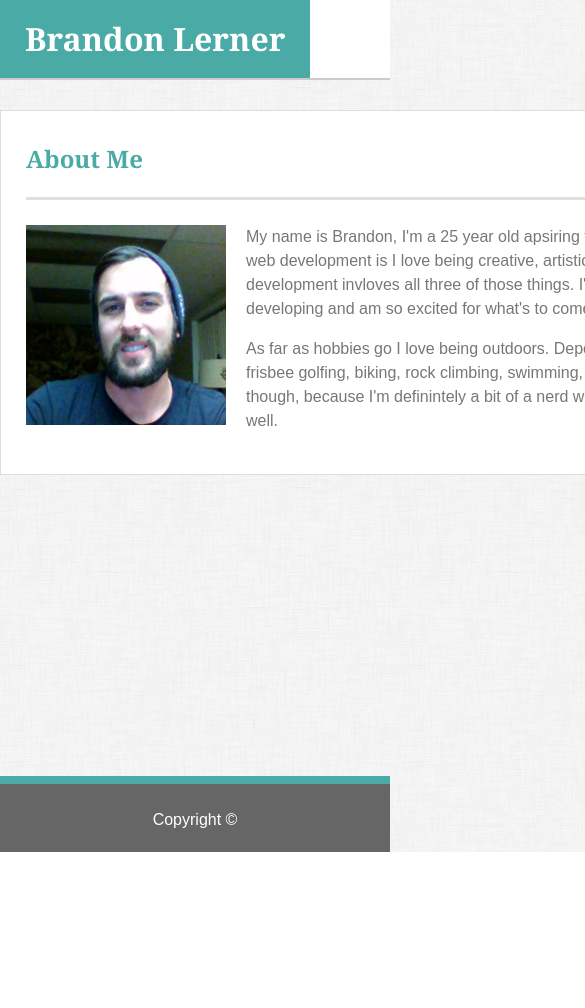
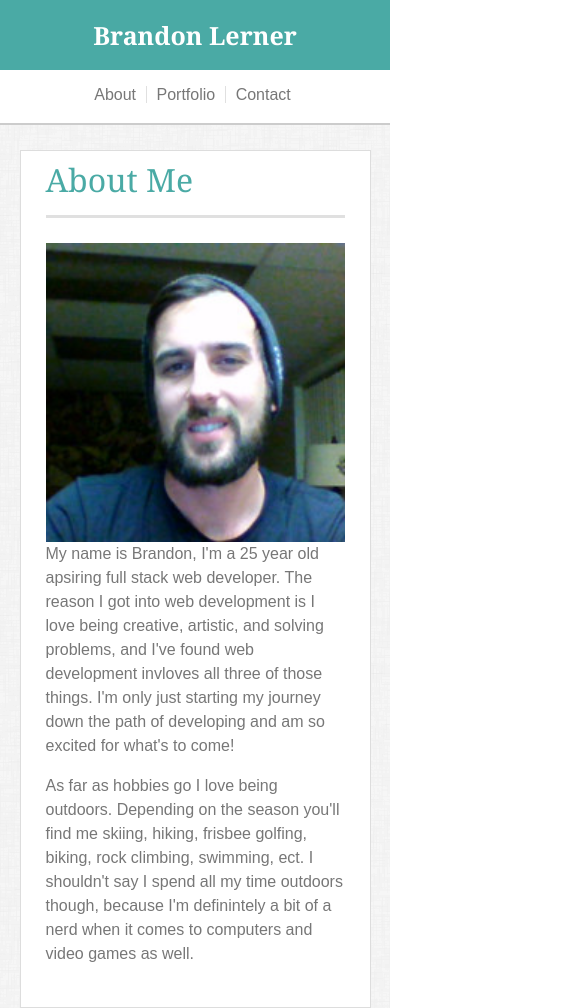
Before and after one commit to brandolern/Bootstrap-Portfolio, a plain HTML site: page index.html in a window 390 px wide. Shown: the top 1008 px of the page, 585 px wide, since content can reach past the window. Before the commit the page ends 852 px from the top, so only its background shows below. Drawn offline with nearby package versions, Linux system fonts and the light colour scheme.

Commit message:
mobile responsive done on index page

```diff
--- a/assets/css/style.css
+++ b/assets/css/style.css
@@ -9,7 +9,8 @@ body {
 
 .wrapper {
     width: 100%;
-    height: 92vh;
+    min-height: calc(100vh - 75px);
+    margin: 0 auto;
 }
 
 header {
@@ -21,21 +22,31 @@ header {
 }
 
 .headerContent {
-    width: 960px;
-    margin: 15px auto;
+    width: 100%;
 }
 
+#logo {
+    float: left;
+    width: 100%;
+    font-family: Georgia, Times, "Times New Roman", serif;
+    font-size: 25px;
+    font-weight: 700;
+    line-height: 70px;
+    color: #ffffff;
+    text-align: center;
+    text-decoration: none;
+    background: #4aaaa5;
+}
 
 nav {
-    float: right;
     padding-top: 13px;
 }
 
 ul {
     list-style-type: none;
-    margin: 0;
     padding: 0;
     overflow: hidden;
+    text-align: center;
 }
 
 li {
@@ -58,15 +69,14 @@ li.last {
 
 
 .content {
-    width: 910px;
+    width: 90%;
+    max-width: 910px;
     background: #fff;
-    margin: auto;
-    margin-top: 30px;
+    margin: 25px auto;
     overflow: hidden;
     border: 1px solid #dddddd;
     padding: 10px 25px 25px 25px;
-    flex-grow: 1;
-    margin-bottom: 20px;
+
 }
 
 .footer {
@@ -75,7 +85,7 @@ li.last {
     width: 100%;
     color: #fff;
     border-top: 8px solid #4aaaa5;
-    height: 8vh;
+    height: 50px;
 }
 
 h1,
@@ -86,8 +96,10 @@ h2 {
 h1 {
     color: #fff;
     background-color: #4aaaa5;
-    display: inline;
-    padding: 70px 25px;
+    display: block;
+    width: 100%;
+    text-align: center;
+    font-size: 2.5em;
 
 }
 
@@ -96,8 +108,8 @@ h2 {
 }
 
 .profilePic {
-    float: left;
-    margin-right: 20px;
+    margin: auto;
+    width: 100%;
 }
 
 .portfolioImgLeft {
@@ -146,3 +158,24 @@ input#submit {
     color: #d6d6d6;
     opacity: 1;
 }
+
+/* Media Queries
+
+@media (min-width: 576px) {
+
+
+
+}
+
+@media (min-width: 768px) {
+
+}
+
+@media (min-width: 992px) {
+
+}
+
+@media (min-width: 1200px) {
+
+}
+*/
--- a/index.html
+++ b/index.html
@@ -5,20 +5,28 @@
         <meta charset="UTF-8">
         <meta name="viewport" content="width=device-width, initial-scale=1.0">
         <meta http-equiv="X-UA-Compatible" content="ie=edge">
+        <link rel="stylesheet" href="https://stackpath.bootstrapcdn.com/bootstrap/4.3.0/css/bootstrap.min.css"
+            integrity="sha384-PDle/QlgIONtM1aqA2Qemk5gPOE7wFq8+Em+G/hmo5Iq0CCmYZLv3fVRDJ4MMwEA" crossorigin="anonymous">
         <link rel="stylesheet" type="text/css" href="assets/css/style.css">
         <title>About Me</title>
     </head>
 
     <body>
 
-        <div class="wrapper">
+        <div class="wrapper" class="container">
 
             <header>
 
-                <div class="headerContent">
+                <div class="headerContent" class="container">
 
-                    <h1>Brandon Lerner</h1>
+                    <div class="row">
 
+                        <div class="col-sm-4">
+                            <a href="index.html" id="logo">Brandon Lerner</a>
+                        </div>
+
+
+                        <div class="col-sm-8">
                             <nav>
                                 <ul>
                                     <li><a href="index.html">About</a></li>
@@ -26,34 +34,42 @@
                                     <li class="last"><a href="contact.html">Contact</a></li>
                                 </ul>
                             </nav>
-
+                        </div>
+                    </div>
                 </div>
             </header>
 
-            <section class="content">
-
+            <section class="content" class="container">
+                <div class="row">
+                    <div class="col-sm-12">
                         <h2>About Me</h2>
 
                         <hr>
+                    </div>
+                </div>
 
-
+                <div class="row">
+                    <div class="col-sm-4">
                         <img src="assets/images/ProfilePic.jpg" alt="Brandon Lerner" class="profilePic">
-
-
-                <p> My name is Brandon, I'm a 25 year old apsiring full stack web developer. The reason I got into web
+                    </div>
+                    <div class="col-sm-8">
+                        <p> My name is Brandon, I'm a 25 year old apsiring full stack web developer. The reason I got
+                            into web
                             development is I love being
-                    creative, artistic, and solving problems, and I've found web development invloves all three of
+                            creative, artistic, and solving problems, and I've found web development invloves all three
+                            of
                             those things. I'm only just starting
                             my journey down the path of developing and am so excited for what's to come! </p>
 
                         <p>As far as hobbies go I love being outdoors. Depending on the season you'll find me
                             skiing, hiking,
-                    frisbee golfing, biking, rock climbing, swimming, ect. I shouldn't say I spend all my time outdoors
+                            frisbee golfing, biking, rock climbing, swimming, ect. I shouldn't say I spend all my time
+                            outdoors
                             though, because
                             I'm definintely a bit of a nerd
                             when it comes to computers and video games as well. </p>
 
-
+                    </div>
             </section>
 
         </div>
```
Lines whose indentation alone changed are shown as unchanged.
